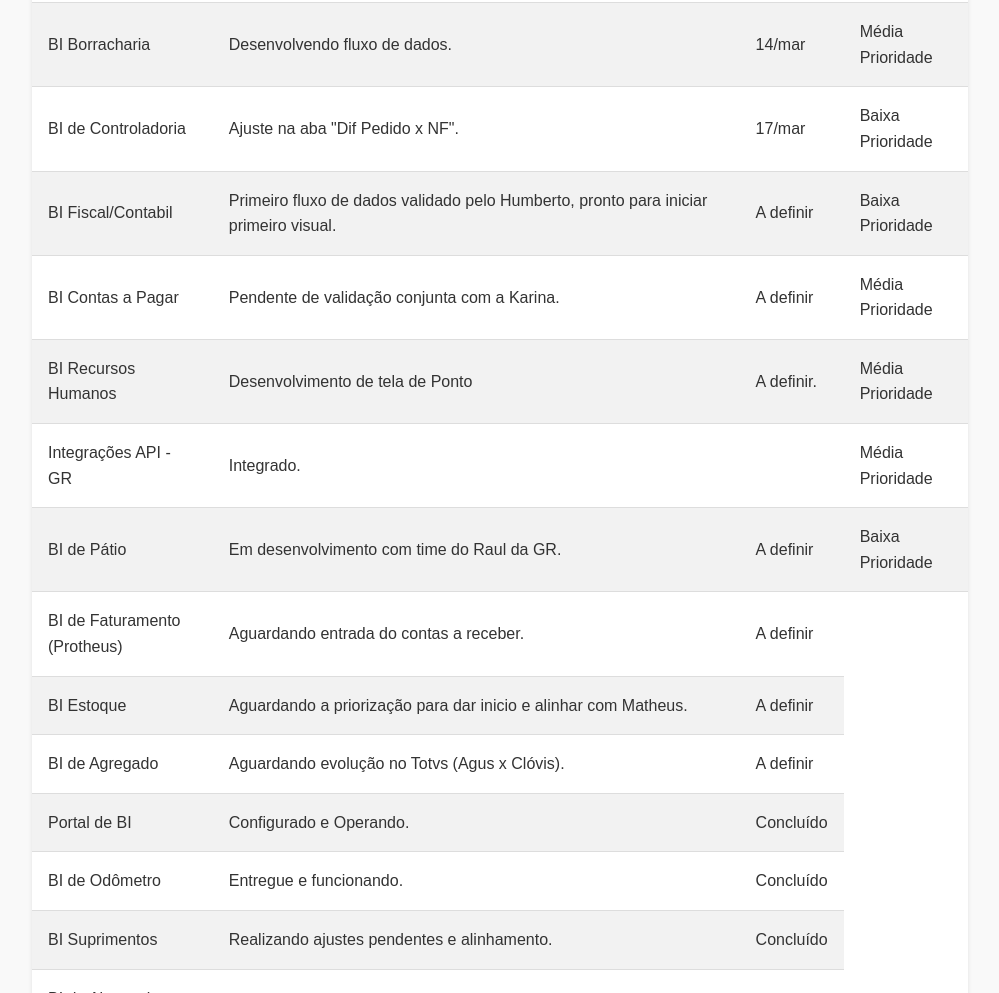
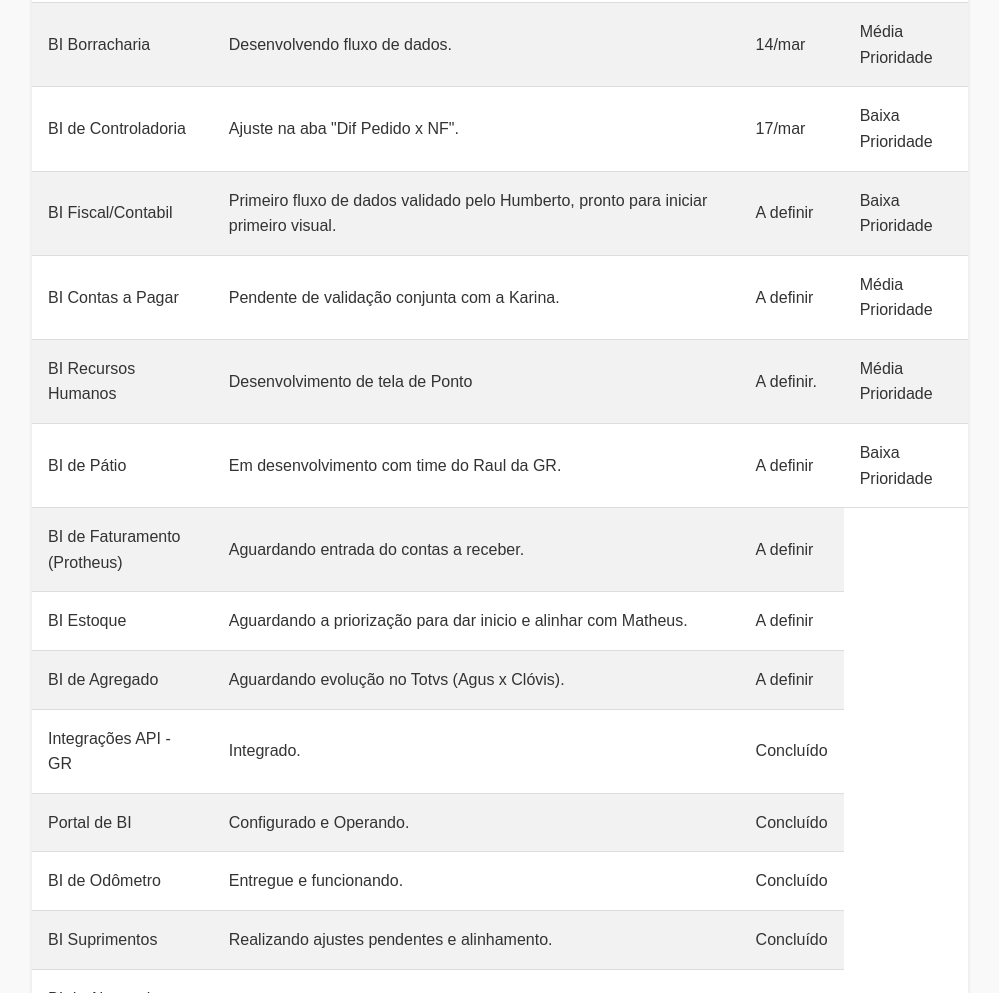
Before and after one commit to lucashebarros/Gen_Projetos, a plain HTML site: page index.html in a window 1280 px wide. Shown: the part 436-1429 px from the top of the page, without its empty margins (140-1139 px from the left). Drawn offline with Linux system fonts and the light colour scheme.

Commit message:
Update index.html

```diff
--- a/index.html
+++ b/index.html
@@ -133,12 +133,6 @@
                     <td>Média Prioridade</td>
                 </tr>
                 <tr>
-                    <td>Integrações API - GR</td>
-                    <td>Integrado.</td>
-                    <td></td>
-                    <td>Média Prioridade</td>
-                </tr>
-                <tr>
                     <td>BI de Pátio</td>
                     <td>Em desenvolvimento com time do Raul da GR.</td>
                     <td>A definir</td>
@@ -158,6 +152,11 @@
                     <td>BI de Agregado</td>
                     <td>Aguardando evolução no Totvs (Agus x Clóvis).</td>
                     <td>A definir</td>
+                </tr>
+                <tr>
+                    <td>Integrações API - GR</td>
+                    <td>Integrado.</td>
+                    <td>Concluído</td>
                 </tr>
                 <tr>
                     <td>Portal de BI</td>
```
